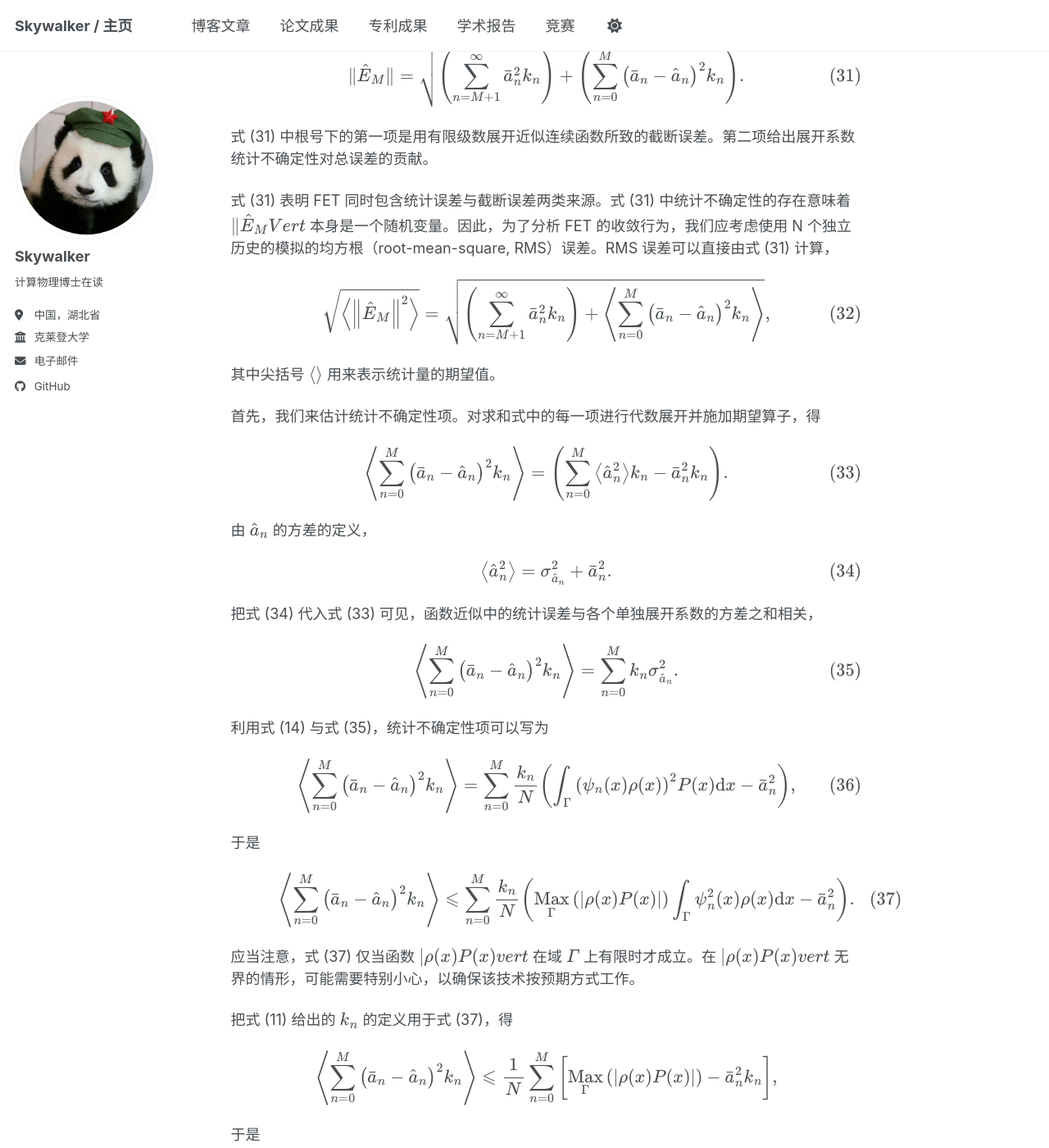
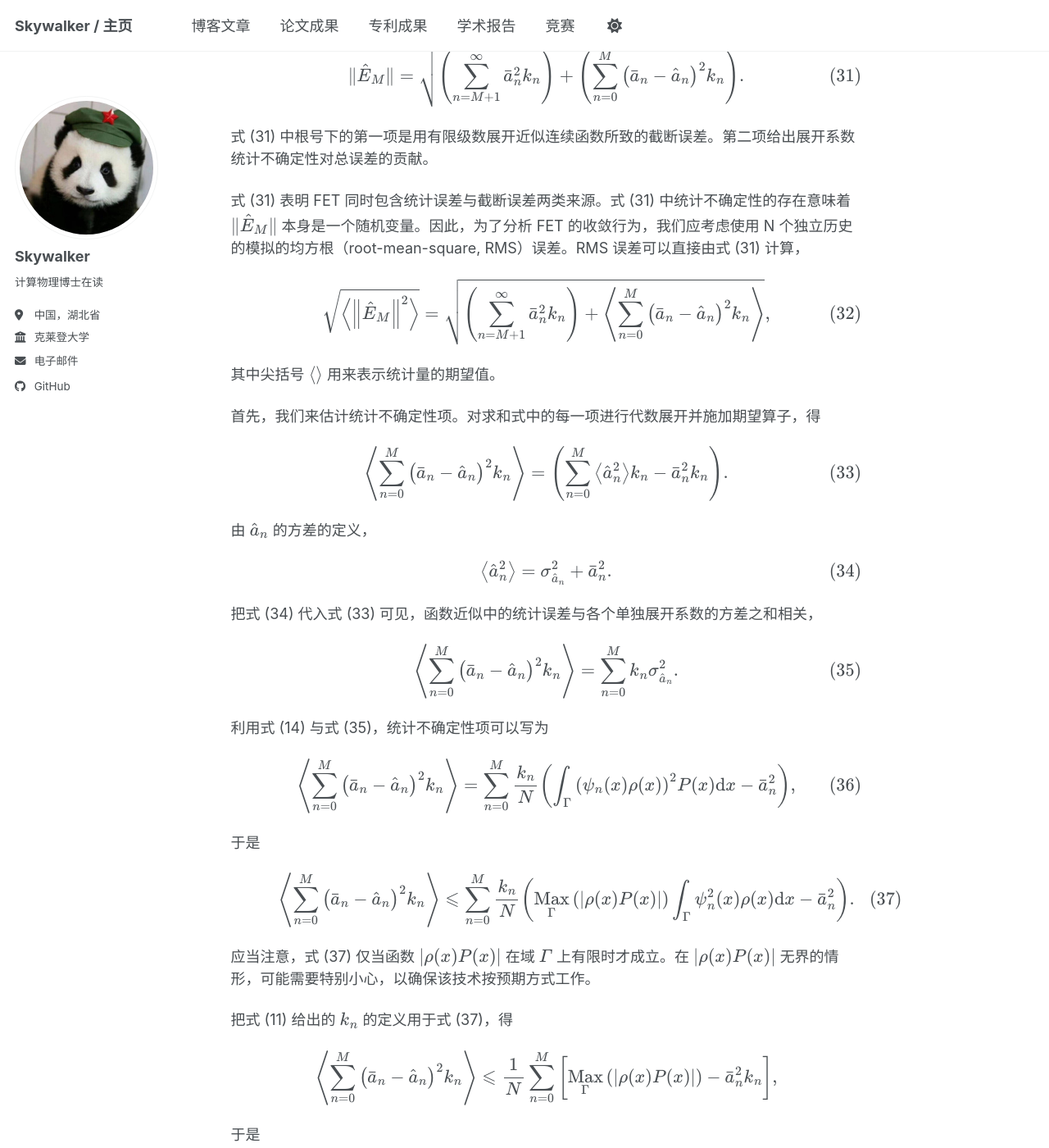
Before and after one commit to cn-skywalker/cn-skywalker.github.io, a Jekyll site: the page built from _posts/2026-08-22-FET收敛特性论文精读翻译.md, in a window 1280 px wide and 1400 px high, scrolled down 9841 px. Shown: the whole window at 82% size. Built offline with Jekyll 4.4.1, drawn with Linux system fonts in a browser that asks for light colours; a script bundle is joined from its source files by our own code; library files that are not in the unit come from our copies; some of the changed text lies outside the part shown.

Commit message:
博客:更新FET翻译帖行内公式rvert转义还原

```diff
--- a/_posts/2026-08-22-FET收敛特性论文精读翻译.md
+++ b/_posts/2026-08-22-FET收敛特性论文精读翻译.md
@@ -339,8 +339,7 @@ $$
 
 式 (31) 中根号下的第一项是用有限级数展开近似连续函数所致的截断误差。第二项给出展开系数统计不确定性对总误差的贡献。
 
-式 (31) 表明 FET 同时包含统计误差与截断误差两类来源。式 (31) 中统计不确定性的存在意味着 $$\lVert\hat{E}_{M}
-Vert$$ 本身是一个随机变量。因此，为了分析 FET 的收敛行为，我们应考虑使用 N 个独立历史的模拟的均方根（root-mean-square, RMS）误差。RMS 误差可以直接由式 (31) 计算，
+式 (31) 表明 FET 同时包含统计误差与截断误差两类来源。式 (31) 中统计不确定性的存在意味着 $$\lVert\hat{E}_{M}\rVert$$ 本身是一个随机变量。因此，为了分析 FET 的收敛行为，我们应考虑使用 N 个独立历史的模拟的均方根（root-mean-square, RMS）误差。RMS 误差可以直接由式 (31) 计算，
 
 $$
 \sqrt{\left\langle \left\|\hat{E}_{M}\right\|^{2} \right\rangle} = \sqrt{\left(\sum_{n=M+1}^{\infty} \bar{a}_{n}^{2} k_{n}\right) + \left\langle \sum_{n=0}^{M} \left(\bar{a}_{n} - \hat{a}_{n}\right)^{2} k_{n} \right\rangle},
@@ -386,9 +385,7 @@ $$
 \tag{37}
 $$
 
-应当注意，式 (37) 仅当函数 $$\lvert \rho(x)P(x)
-vert$$ 在域 $$\varGamma$$ 上有限时才成立。在 $$\lvert \rho(x)P(x)
-vert$$ 无界的情形，可能需要特别小心，以确保该技术按预期方式工作。
+应当注意，式 (37) 仅当函数 $$\lvert \rho(x)P(x) \rvert$$ 在域 $$\varGamma$$ 上有限时才成立。在 $$\lvert \rho(x)P(x) \rvert$$ 无界的情形，可能需要特别小心，以确保该技术按预期方式工作。
 
 把式 (11) 给出的 $$k_{n}$$ 的定义用于式 (37)，得
 
@@ -549,8 +546,7 @@ $$
 \tag{52}
 $$
 
-此前式 (27) 已经确立，真实展开系数 $$\lvert \bar{a}_{n}
-vert$$ 将以 $$\mathrm{O}[1/n^{2.5}]$$ 阶收敛。因此，对大的 n，真实展开系数 $$\bar{a}_{n}$$ 将非常接近于零，统计误差将主导随机估计展开系数的收敛速率。把近似 $$\bar{a}_{n}=0$$（对大 n）代入式 (52)，得
+此前式 (27) 已经确立，真实展开系数 $$\lvert \bar{a}_{n} \rvert$$ 将以 $$\mathrm{O}[1/n^{2.5}]$$ 阶收敛。因此，对大的 n，真实展开系数 $$\bar{a}_{n}$$ 将非常接近于零，统计误差将主导随机估计展开系数的收敛速率。把近似 $$\bar{a}_{n}=0$$（对大 n）代入式 (52)，得
 
 $$
 \langle |\hat{a}_{n}| \rangle \leqslant \mathrm{O}\left[\sqrt{\frac{1}{2n+1}}\right]
@@ -721,9 +717,7 @@ $$
 \tag{69}
 $$
 
-式 (69) 用 $$\varepsilon_{b}$$，即 $$P_{M,b}^{\mathrm{hist}}$$ 估计的统计不确定性，给出残差误差的 2-范数。根据中心极限定理，该随机变量服从均值为零、方差为 $$\sigma_{M}^{2}$$ 的正态分布。与 FET 分析一样，式 (69) 中统计不确定性的存在意味着 $$\lVert\hat{E}_{M}^{\mathrm{hist}}
-Vert$$ 是一个随机变量。为继续推导，我们考虑 $$\lVert\hat{E}_{M}^{\mathrm{hist}}
-Vert$$ 的 RMS 期望值，
+式 (69) 用 $$\varepsilon_{b}$$，即 $$P_{M,b}^{\mathrm{hist}}$$ 估计的统计不确定性，给出残差误差的 2-范数。根据中心极限定理，该随机变量服从均值为零、方差为 $$\sigma_{M}^{2}$$ 的正态分布。与 FET 分析一样，式 (69) 中统计不确定性的存在意味着 $$\lVert\hat{E}_{M}^{\mathrm{hist}}\rVert$$ 是一个随机变量。为继续推导，我们考虑 $$\lVert\hat{E}_{M}^{\mathrm{hist}}\rVert$$ 的 RMS 期望值，
 
 $$
 \sqrt{\left\langle \left\|\hat{E}_{M}^{\mathrm{hist}}\right\|^{2} \right\rangle} = \sqrt{\sum_{b=1}^{M} \left\langle \varepsilon_{b}^{2} \right\rangle \Delta x + \frac{P^{\prime}\left(x_{b+1/2}\right)^{2} \Delta x^{3}}{3} + \mathrm{O}\left[\Delta x^{5}\right]}.
```
